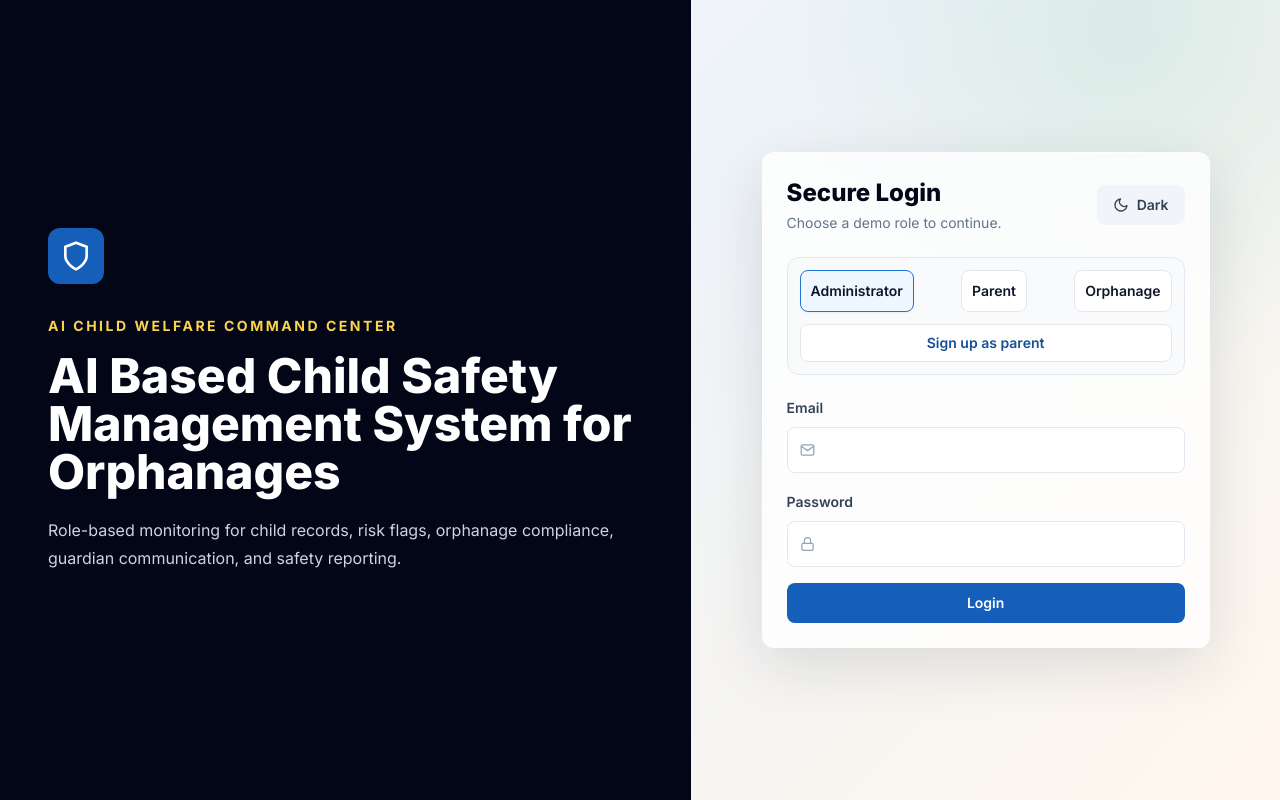
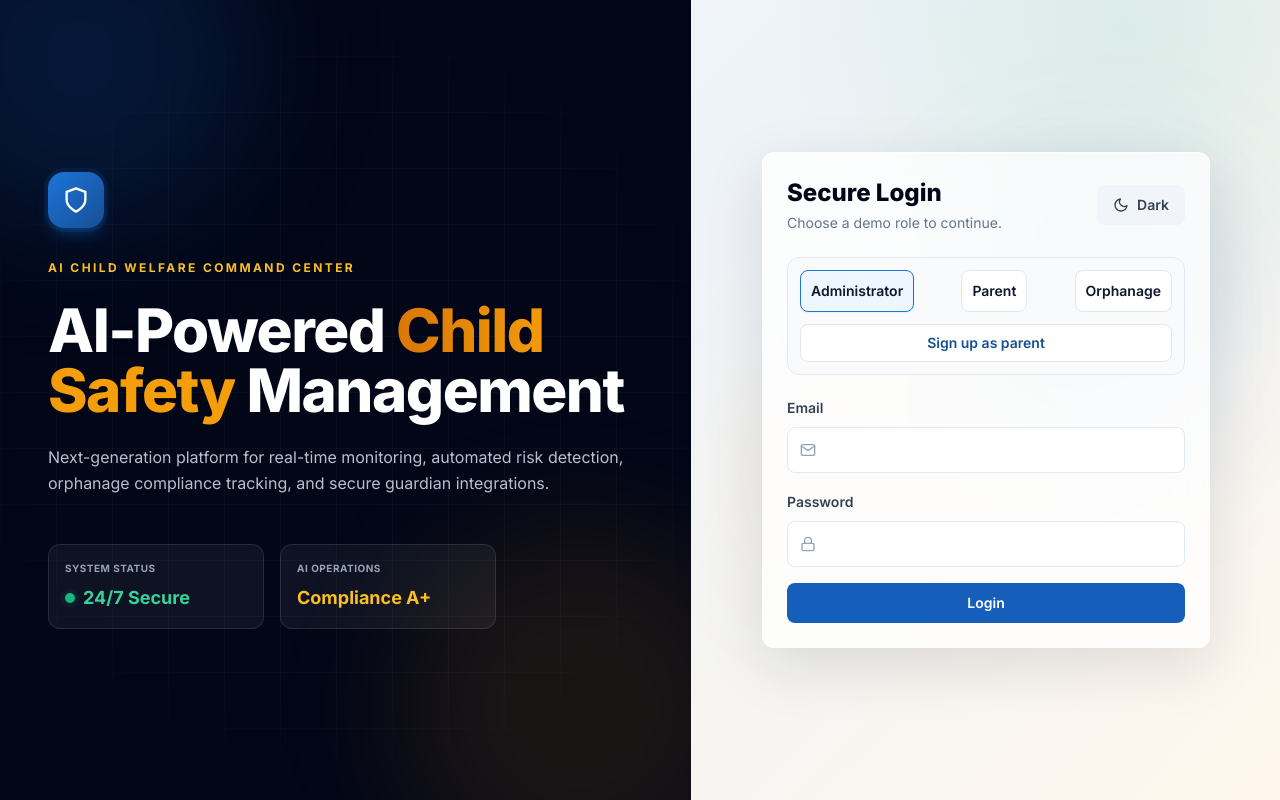
Before and after one commit to omkumar122122122/Orphan-Age-Child-Safety-System, a React (Vite) app: page /login in a window 1280 px wide. Built offline with nearby package versions, Linux system fonts and the light colour scheme.

Commit message:
login opage design change

```diff
--- a/src/components/FormInput.jsx
+++ b/src/components/FormInput.jsx
@@ -1,11 +1,16 @@
 export default function FormInput({ label, error, icon: Icon, ...props }) {
+  const isFile = props.type === "file";
   return (
     <label className="block">
       <span className="text-sm font-semibold text-slate-700 dark:text-slate-200">{label}</span>
-      <div className="mt-2 flex items-center rounded-lg border border-slate-200 bg-white px-3 dark:border-slate-700 dark:bg-slate-950">
-        {Icon && <Icon className="mr-2 h-4 w-4 text-slate-400" />}
+      <div className={`mt-2 flex items-center rounded-lg border border-slate-200 bg-white px-3 dark:border-slate-700 dark:bg-slate-950 ${isFile ? "py-1.5" : ""}`}>
+        {Icon && <Icon className="mr-2 h-4 w-4 flex-shrink-0 text-slate-400" />}
         <input
-          className="focus-ring min-h-11 w-full border-0 bg-transparent text-sm text-slate-950 outline-none placeholder:text-slate-400 dark:text-white"
+          className={`focus-ring w-full border-0 bg-transparent text-sm text-slate-950 outline-none placeholder:text-slate-400 dark:text-white ${
+            isFile
+              ? "file:mr-3 file:py-1 file:px-3 file:rounded-md file:border-0 file:text-xs file:font-semibold file:bg-civic-50 file:text-civic-700 hover:file:bg-civic-100 dark:file:bg-slate-800 dark:file:text-slate-200 cursor-pointer file:cursor-pointer"
+              : "min-h-11"
+          }`}
           {...props}
         />
       </div>
--- a/src/pages/Login.jsx
+++ b/src/pages/Login.jsx
@@ -54,22 +54,52 @@ export default function Login() {
 
   return (
     <main className="grid min-h-screen lg:grid-cols-[1.08fr_0.92fr]">
-      <section className="flex min-h-[42vh] items-center bg-slate-950 px-6 py-12 text-white lg:min-h-screen lg:px-12">
-        <div className="max-w-3xl">
-          <div className="mb-8 flex h-14 w-14 items-center justify-center rounded-xl bg-civic-600">
-            <FiShield className="h-8 w-8" />
+      <section className="relative overflow-hidden flex min-h-[45vh] items-center bg-slate-950 px-6 py-12 text-white lg:h-screen lg:sticky lg:top-0 lg:self-start lg:px-12">
+        {/* Decorative background glow circles */}
+        <div className="absolute -left-20 -top-20 h-80 w-80 rounded-full bg-civic-600/20 blur-3xl pointer-events-none animate-float" />
+        <div className="absolute -bottom-20 -right-20 h-96 w-96 rounded-full bg-amber-500/10 blur-3xl pointer-events-none animate-float-reverse" />
+        {/* Subtle tech grid pattern */}
+        <div className="absolute inset-0 bg-[linear-gradient(to_right,rgba(255,255,255,0.03)_1px,transparent_1px),linear-gradient(to_bottom,rgba(255,255,255,0.03)_1px,transparent_1px)] bg-[size:3.5rem_3.5rem] [mask-image:radial-gradient(ellipse_60%_50%_at_50%_50%,#000_70%,transparent_100%)] pointer-events-none" />
+
+        <div className="relative z-10 max-w-3xl w-full">
+          <div className="mb-8 flex h-14 w-14 items-center justify-center rounded-2xl bg-gradient-to-br from-civic-500 to-civic-700 shadow-lg shadow-civic-500/30 ring-4 ring-civic-500/10 animate-fade-in">
+            <FiShield className="h-7 w-7 text-white" />
           </div>
-          <p className="text-sm font-bold uppercase tracking-[0.18em] text-amber-300">AI Child Welfare Command Center</p>
-          <h1 className="mt-4 text-4xl font-extrabold leading-tight sm:text-5xl">
-            AI Based Child Safety Management System for Orphanages
+          <p className="animate-fade-in text-xs font-bold uppercase tracking-[0.2em] text-amber-400">
+            AI Child Welfare Command Center
+          </p>
+          <h1 className="mt-6 text-4xl font-black leading-tight tracking-tight text-white sm:text-5xl xl:text-6xl animate-fade-in-up">
+            AI-Powered <span className="bg-gradient-to-r from-amber-600 via-amber-500 to-saffron bg-clip-text text-transparent">Child Safety</span> Management
           </h1>
-          <p className="mt-5 max-w-2xl text-base leading-7 text-slate-300">
-            Role-based monitoring for child records, risk flags, orphanage compliance, guardian communication, and safety reporting.
+          <p className="mt-6 max-w-xl text-base leading-relaxed text-slate-300/90 animate-fade-in-up-delay">
+            Next-generation platform for real-time monitoring, automated risk detection, orphanage compliance tracking, and secure guardian integrations.
           </p>
+
+          {/* Tech command center status grid */}
+          <div className="mt-12 grid grid-cols-2 gap-4 max-w-md animate-fade-in-delay-2">
+            <div className="group rounded-xl border border-white/10 bg-white/5 p-4 backdrop-blur-md transition-all duration-300 hover:bg-white/10 hover:border-white/20">
+              <p className="text-[10px] text-slate-400 font-bold uppercase tracking-wider">System Status</p>
+              <div className="mt-2 flex items-center gap-2">
+                <span className="relative flex h-2.5 w-2.5">
+                  <span className="animate-ping absolute inline-flex h-full w-full rounded-full bg-emerald-400 opacity-75"></span>
+                  <span className="relative inline-flex rounded-full h-2.5 w-2.5 bg-emerald-500"></span>
+                </span>
+                <p className="text-lg font-bold text-emerald-400">24/7 Secure</p>
+              </div>
+            </div>
+            <div className="group rounded-xl border border-white/10 bg-white/5 p-4 backdrop-blur-md transition-all duration-300 hover:bg-white/10 hover:border-white/20">
+              <p className="text-[10px] text-slate-400 font-bold uppercase tracking-wider">AI Operations</p>
+              <p className="mt-2 text-lg font-bold text-amber-400">Compliance A+</p>
+            </div>
+          </div>
         </div>
       </section>
-      <section className="flex items-center justify-center px-4 py-10">
-        <div className={`glass-panel w-full rounded-xl p-6 ${authMode === "signup" ? "max-w-3xl" : "max-w-md"}`}>
+      <section className="relative overflow-hidden flex items-center justify-center px-4 py-10">
+        {/* Decorative background glow circles on the right side */}
+        <div className="absolute right-10 top-1/4 h-72 w-72 rounded-full bg-civic-500/10 dark:bg-civic-500/5 blur-3xl pointer-events-none animate-float" />
+        <div className="absolute left-10 bottom-1/4 h-72 w-72 rounded-full bg-amber-500/5 dark:bg-amber-500/5 blur-3xl pointer-events-none animate-float-reverse" />
+
+        <div className={`relative z-10 glass-panel w-full rounded-xl p-6 transition-all duration-300 animate-scale-in ${authMode === "signup" ? "max-w-3xl" : "max-w-md"}`}>
           <div className="mb-6 flex items-center justify-between">
             <div>
               <h2 className="text-2xl font-extrabold text-slate-950 dark:text-white">
@@ -93,11 +123,10 @@ export default function Login() {
                     setValue("email", item.email);
                     setValue("password", item.password);
                   }}
-                  className={`rounded-lg border px-2.5 py-2.5 text-left transition ${
-                    selectedRole === item.role
-                      ? "border-civic-500 bg-civic-50 shadow-sm dark:border-civic-400 dark:bg-civic-500/10"
-                      : "border-slate-200 bg-white hover:bg-slate-100 dark:border-slate-700 dark:bg-slate-950 dark:hover:bg-slate-800"
-                  }`}
+                  className={`rounded-lg border px-2.5 py-2.5 text-left transition ${selectedRole === item.role
+                    ? "border-civic-500 bg-civic-50 shadow-sm dark:border-civic-400 dark:bg-civic-500/10"
+                    : "border-slate-200 bg-white hover:bg-slate-100 dark:border-slate-700 dark:bg-slate-950 dark:hover:bg-slate-800"
+                    }`}
                 >
                   <p className="text-sm font-semibold text-slate-900 dark:text-white">{roleLabels[item.role]}</p>
                 </button>
--- a/src/styles.css
+++ b/src/styles.css
@@ -38,3 +38,89 @@
     @apply focus:outline-none focus:ring-2 focus:ring-civic-500 focus:ring-offset-2 dark:focus:ring-offset-slate-950;
   }
 }
+
+@layer utilities {
+  @keyframes fadeIn {
+    from {
+      opacity: 0;
+    }
+    to {
+      opacity: 1;
+    }
+  }
+
+  @keyframes fadeInUp {
+    from {
+      opacity: 0;
+      transform: translateY(24px);
+    }
+    to {
+      opacity: 1;
+      transform: translateY(0);
+    }
+  }
+
+  @keyframes scaleIn {
+    from {
+      opacity: 0;
+      transform: scale(0.96);
+    }
+    to {
+      opacity: 1;
+      transform: scale(1);
+    }
+  }
+
+  .animate-fade-in {
+    animation: fadeIn 0.8s cubic-bezier(0.16, 1, 0.3, 1) forwards;
+  }
+
+  .animate-fade-in-up {
+    animation: fadeInUp 0.8s cubic-bezier(0.16, 1, 0.3, 1) forwards;
+  }
+
+  .animate-scale-in {
+    animation: scaleIn 0.8s cubic-bezier(0.16, 1, 0.3, 1) forwards;
+  }
+
+  .animate-fade-in-delay {
+    opacity: 0;
+    animation: fadeIn 0.8s cubic-bezier(0.16, 1, 0.3, 1) 0.15s forwards;
+  }
+
+  .animate-fade-in-up-delay {
+    opacity: 0;
+    animation: fadeInUp 0.8s cubic-bezier(0.16, 1, 0.3, 1) 0.15s forwards;
+  }
+
+  .animate-fade-in-delay-2 {
+    opacity: 0;
+    animation: fadeIn 0.8s cubic-bezier(0.16, 1, 0.3, 1) 0.3s forwards;
+  }
+
+  @keyframes float {
+    0%, 100% {
+      transform: translateY(0) scale(1);
+    }
+    50% {
+      transform: translateY(-24px) scale(1.06);
+    }
+  }
+
+  @keyframes floatReverse {
+    0%, 100% {
+      transform: translateY(0) scale(1);
+    }
+    50% {
+      transform: translateY(24px) scale(0.94);
+    }
+  }
+
+  .animate-float {
+    animation: float 14s ease-in-out infinite;
+  }
+
+  .animate-float-reverse {
+    animation: floatReverse 16s ease-in-out infinite;
+  }
+}
```
